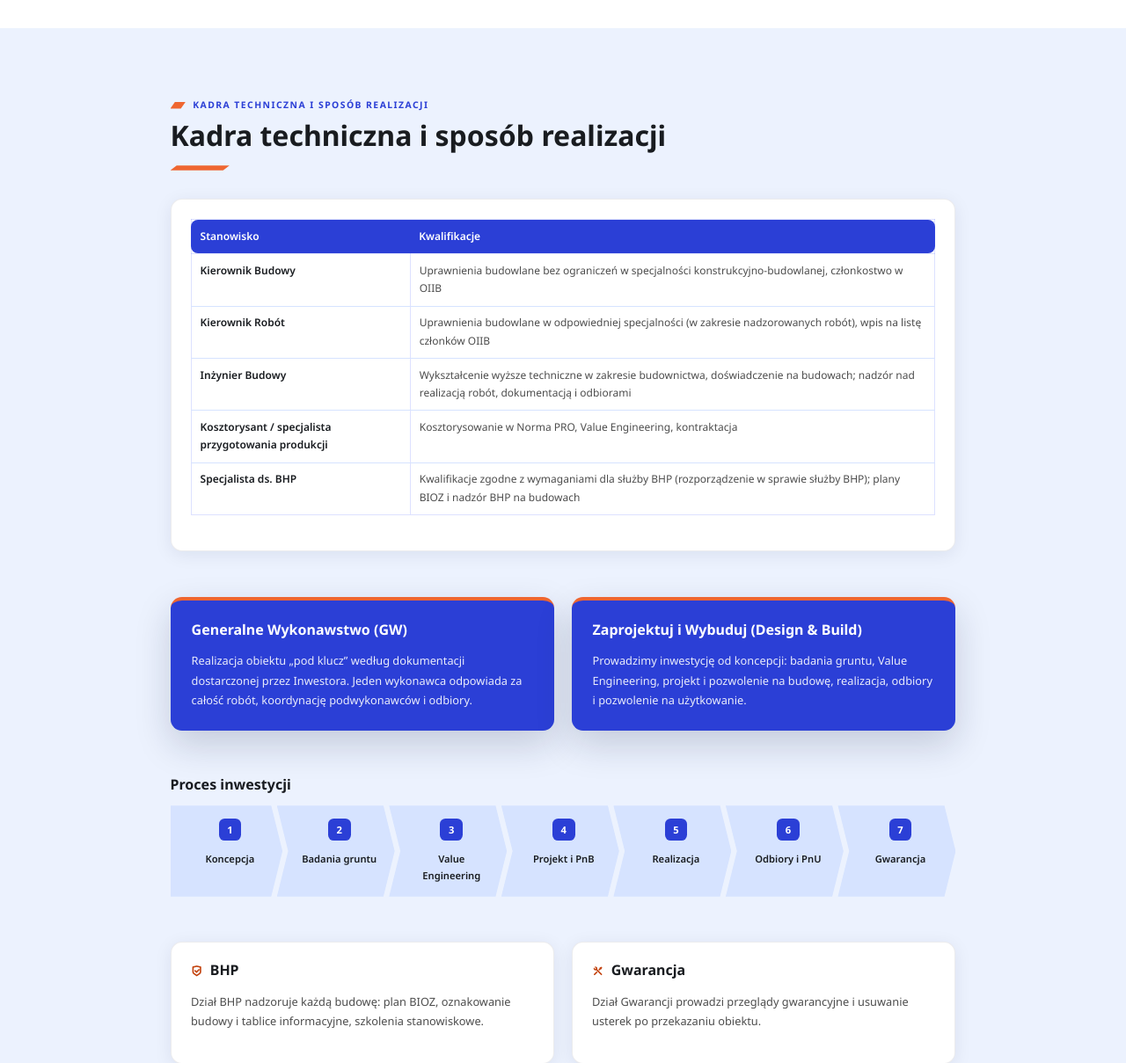
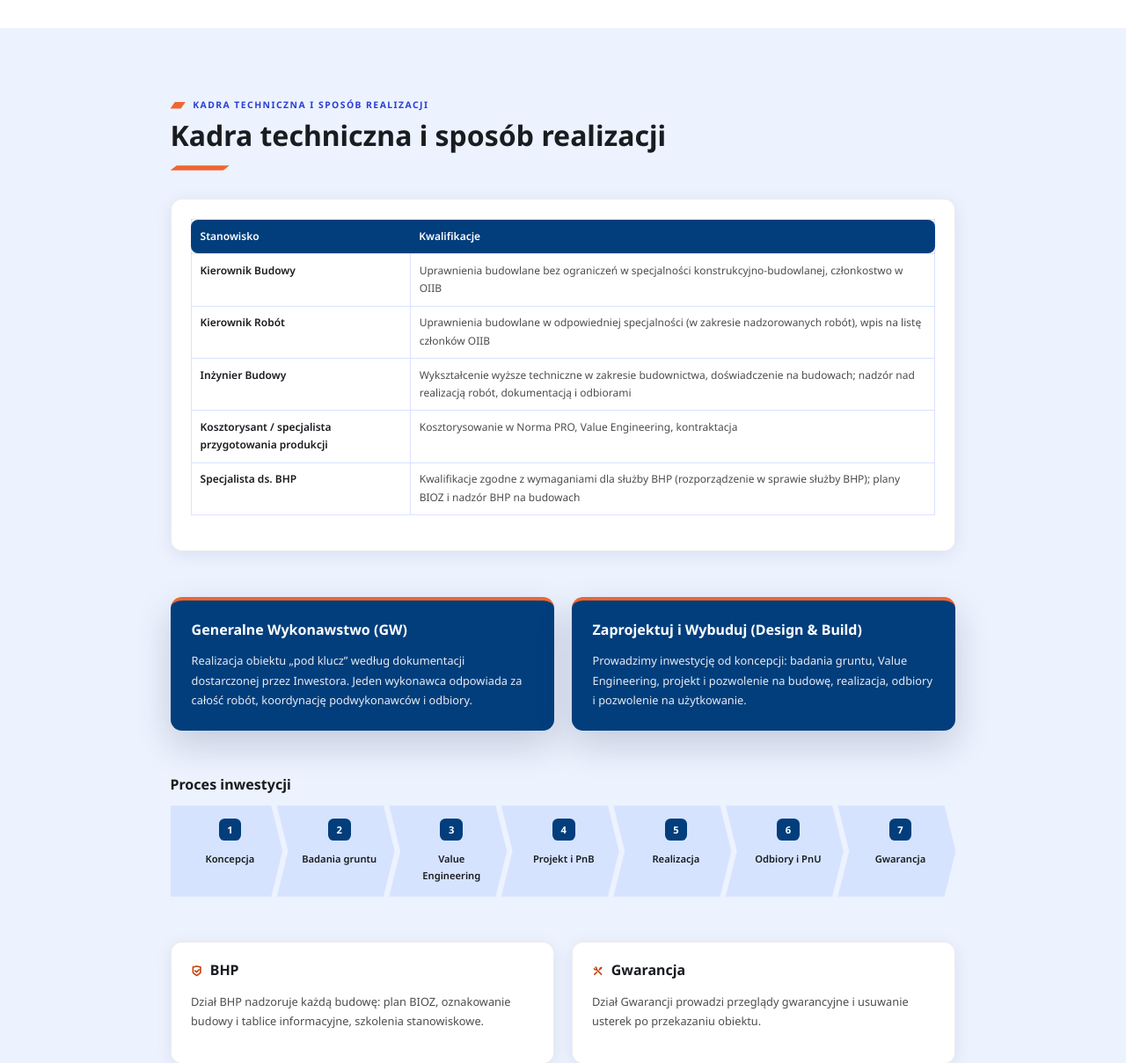
Before and after one commit to MBT-modern-building-team/MBT, a Django app: page /potencjal-i-referencje/ in a window 1280 px wide. Shown: the part 3921-5130 px from the top of the page at 88% size. Run offline with Django 5.2, Linux system fonts and the light colour scheme; data that the repository does not hold is empty; some libraries are stand-ins or nearby versions; some web fonts are replaced.

Commit message:
Potencjał i referencje: akcenty-wypełnienia w granacie z logo (#023E7C)

```diff
--- a/MBTWebsite/MBTApp/static/css/potencjal.css
+++ b/MBTWebsite/MBTApp/static/css/potencjal.css
@@ -1,5 +1,5 @@
 /* Potencjał i referencje — styl MBT (prefiks .pot-). Hero/marquee/przyciski: klasy gw-* z mbt-override. */
-.pot{--navy:var(--theme-color,#2b3fd6);--blue:var(--theme-color,#2b3fd6);--or:var(--yellow-color,#EF6630);--or-txt:#C2410C;--dark:var(--black-color,#191C20);--ttl:var(--title-color,#191C20);--t1:var(--smoke-color3,#F6F8FF);--t2:var(--smoke-color,#ECF2FE);--t3:var(--smoke-color2,rgba(255,255,255,.85));--grey:var(--body-color,#4D4D4D);--sh:0 5px 25px rgba(15,30,60,.08);--sh2:0 20px 50px rgba(15,30,60,.18);color:var(--grey);font-family:var(--body-font,"Noto Sans",sans-serif);line-height:1.7}
+.pot{--navy:#023E7C;--blue:var(--theme-color,#2b3fd6);--or:var(--yellow-color,#EF6630);--or-txt:#C2410C;--dark:var(--black-color,#191C20);--ttl:var(--title-color,#191C20);--t1:var(--smoke-color3,#F6F8FF);--t2:var(--smoke-color,#ECF2FE);--t3:var(--smoke-color2,rgba(255,255,255,.85));--grey:var(--body-color,#4D4D4D);--sh:0 5px 25px rgba(15,30,60,.08);--sh2:0 20px 50px rgba(15,30,60,.18);color:var(--grey);font-family:var(--body-font,"Noto Sans",sans-serif);line-height:1.7}
 .pot *,.pot *::before,.pot *::after{box-sizing:border-box}
 .pot ul,.pot ol{list-style:none;margin:0;padding:0}
 .pot h1,.pot h2,.pot h3,.pot h4{font-family:var(--title-font,"Technor","Noto Sans",sans-serif);color:var(--ttl);margin:0;line-height:1.2}
@@ -242,3 +242,9 @@
 .pot-org-reports>li::before{content:"";position:absolute;left:50%;top:-24px;width:2px;height:24px;margin-left:-1px;background:rgba(43,63,214,.28)}
 .pot-org-reports>li{position:relative}
 }
+
+/* akcenty-wypełnienia w granacie z logo (#023E7C) */
+.pot-steps-n{background:var(--navy)}
+.pot-chip-btn[aria-pressed=true]{background:var(--navy);border-color:var(--navy)}
+.pot-chip-btn{border-color:var(--navy);color:var(--navy)}
+.pot .pot-person-btn:hover{background:var(--navy);border-color:var(--navy)}
--- a/MBTWebsite/MBTApp/templates/pages/potencjal.html
+++ b/MBTWebsite/MBTApp/templates/pages/potencjal.html
@@ -2,7 +2,7 @@
 {% load i18n %}
 
 {% block content %}
-<link rel="stylesheet" href="/static/css/potencjal.css?v=20261118p">
+<link rel="stylesheet" href="/static/css/potencjal.css?v=20261118q">
 <script type="application/ld+json">{{ json_ld_org }}</script>
 <script type="application/ld+json">{{ json_ld_breadcrumbs }}</script>
 <div class="pot">
```
